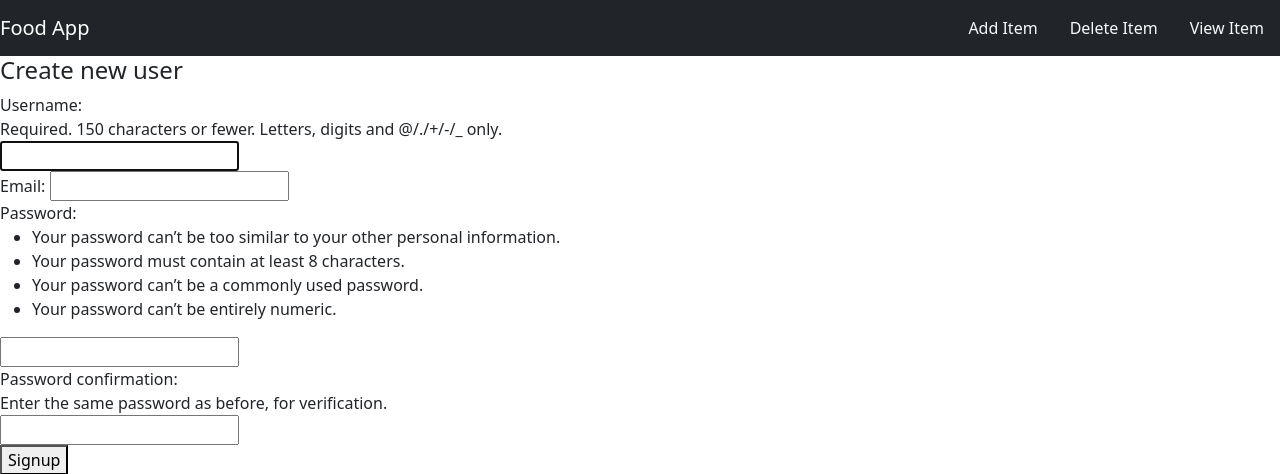
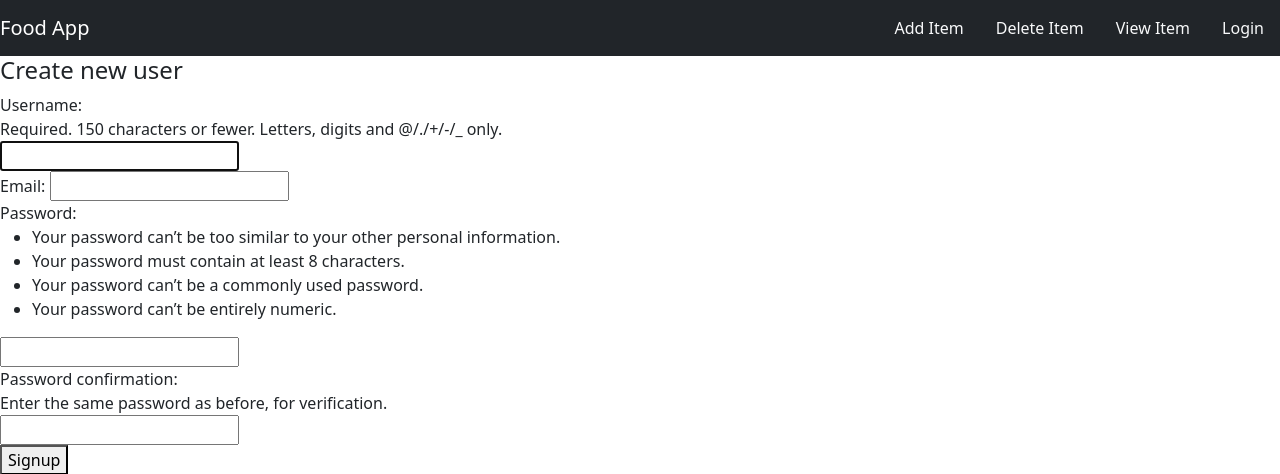
Before and after one commit to Fazalrahman1000/django-practice, a Django app: page /create-user/ in a window 1280 px wide. Shown: the top 474 px of the page. Run offline with Django 5.2, Linux system fonts and the light colour scheme.

Commit message:
practice

```diff
--- a/food/settings.py
+++ b/food/settings.py
@@ -128,4 +128,6 @@ DEFAULT_AUTO_FIELD = 'django.db.models.BigAutoField'
 
 LOGIN_REDIRECT_URL = 'foods:index'
 
+LOGIN_URL = 'user:login'
+
 LOGOUT_REDIRECT_URL = 'user:login'
--- a/foods/templates/foods/base.html
+++ b/foods/templates/foods/base.html
@@ -26,6 +26,11 @@
                 Logout
             </button>
         </form>
+        <a class="nav-item nav-link text-light px-3" href="{% url 'user:profile' %}">Profile</a>
+        {% else %}
+
+        <a class="nav-item nav-link text-light px-3" href="{% url 'user:login' %}">Login</a>
+
         {% endif %}
         </div>
 
--- a/users/urls.py
+++ b/users/urls.py
@@ -8,4 +8,5 @@ urlpatterns = [
     path('create-user/', views.create_user, name='create_user'),
     path('login/', LoginView.as_view(template_name = 'users/login.html'), name="login"),
     path('logout/', LogoutView.as_view(template_name = 'users/logout.html'), name="logout"),
+    path('profile/', views.profilepage, name = 'profile'),
 ]
--- a/users/views.py
+++ b/users/views.py
@@ -1,6 +1,7 @@
 from django.shortcuts import render, redirect
 from .forms import RegisterUser
 from django.contrib import messages
+from django.contrib.auth.decorators import login_required
 # Create your views here.
 
 def create_user(request):
@@ -14,3 +15,8 @@ def create_user(request):
     else:
         form = RegisterUser()
     return render(request, 'users/create_user.html', {'form':form})
+
+@login_required
+def profilepage(request):
+
+    return render(request, 'users/profile.html')
```
Also changed, not shown: users/templates/users/profile.html (added, +8 -0 lines).
